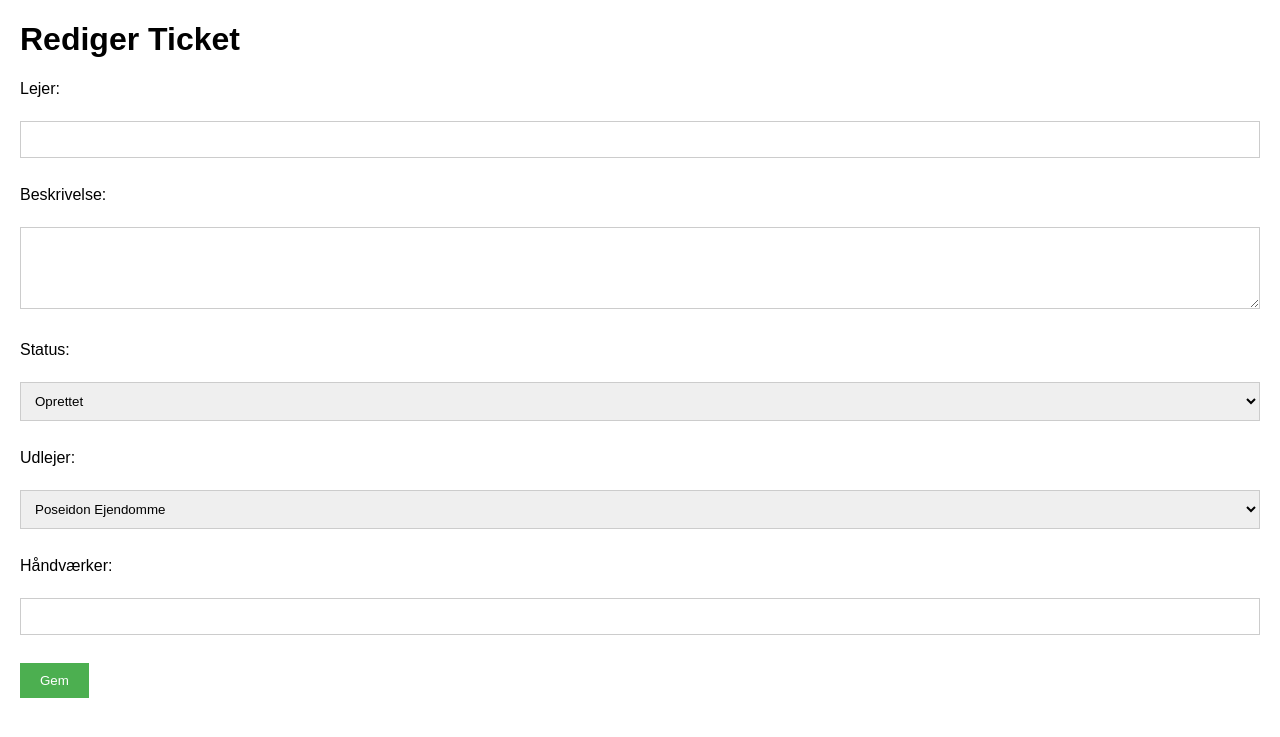
After one commit to bbb36845/SAPUTicket, a Flask app: template templates/edit.html in a window 1280 px wide. The commit adds this page. Shown: the top 737 px of the page. Run offline with Flask 3, Linux system fonts and the light colour scheme; the template is opened without the code that fills it, so the values that code supplies are empty.

Commit message:
Tilføjet redigering af tickets

```diff
--- a/app.py
+++ b/app.py
@@ -1,10 +1,11 @@
 import sqlite3
 import os  # Importer os modulet
-from flask import Flask, render_template, request, redirect
+from flask import Flask, render_template, request, redirect, flash
 from functools import wraps
 
 
 app = Flask(__name__)
+app.secret_key = 'en_super_hemmelig_nøgle'  # VIGTIGT: Skift dette i produktion!
 
 # Brug absolut sti til databasen OG schema.sql
 DATABASE = os.path.join(app.root_path, 'tickets.db')
@@ -76,9 +77,11 @@ def create_ticket():
             (lejer, beskrivelse, "Oprettet", udlejer),
         )
         conn.commit()
-        print("Ticket oprettet (forhåbentlig!)")  # Debugging
+        flash('Ticket oprettet!', 'success')  # Tilføjet flash-besked
     except Exception as e:
-        print(f"Fejl ved oprettelse af ticket: {e}") #Mere debugging.
+        print(f"Fejl ved oprettelse af ticket: {e}")  # Behold denne
+        flash(f'Fejl ved oprettelse af ticket: {e}', 'error')  # Tilføjet flash-besked
+        # Overvej at rulle transaktionen tilbage: conn.rollback()
     finally:
         conn.close()
     return redirect("/")
@@ -92,7 +95,50 @@ def admin():
 @app.route("/delete/<int:ticket_id>", methods=["POST"])
 def delete_ticket(ticket_id):
     conn = get_db_connection()
-    conn.execute("DELETE FROM tickets WHERE id = ?", (ticket_id,))
-    conn.commit()
+    try:
+        conn.execute("DELETE FROM tickets WHERE id = ?", (ticket_id,))
+        conn.commit()
+        flash('Ticket slettet!', 'success') #Tilføjet flash besked.
+    except Exception as e:
+        print(f"Fejl ved sletning af ticket {e}") #Behold denne.
+        flash(f'Fejl ved sletning af ticket {e}', 'error') #Tilføjet flash besked.
+    finally:
+        conn.close()
+    return redirect("/admin")
+@app.route("/edit/<int:ticket_id>", methods=["GET"])
+def edit_ticket(ticket_id):
+    conn = get_db_connection()
+    ticket = conn.execute('SELECT * FROM tickets WHERE id = ?', (ticket_id,)).fetchone()
     conn.close()
+
+    if ticket is None:
+        flash('Ticket findes ikke!', 'error')
+        return redirect('/admin')
+
+    return render_template("edit.html", ticket=ticket)
+
+
+@app.route("/edit/<int:ticket_id>", methods=["POST"])
+def update_ticket(ticket_id):
+    lejer = request.form["lejer"]
+    beskrivelse = request.form["beskrivelse"]
+    status = request.form["status"]  # Hentet fra formularen
+    udlejer = request.form["udlejer"]
+    håndværker = request.form["håndværker"]
+
+
+    conn = get_db_connection()
+    try:
+        conn.execute(
+            "UPDATE tickets SET lejer = ?, beskrivelse = ?, status = ?, udlejer = ?, håndværker = ? WHERE id = ?",
+            (lejer, beskrivelse, status, udlejer, håndværker, ticket_id),
+        )
+        conn.commit()
+        flash('Ticket opdateret!', 'success')
+    except Exception as e:
+        print(f"Fejl ved opdatering af ticket: {e}")
+        flash(f'Fejl ved opdatering af ticket: {e}', 'error')
+        # Evt. conn.rollback()
+    finally:
+        conn.close()
     return redirect("/admin")
--- /dev/null
+++ b/templates/edit.html
@@ -0,0 +1,78 @@
+<!DOCTYPE html>
+<html>
+<head>
+    <title>Rediger Ticket</title>
+    <style>
+        /* Grundlæggende styling - samme som index.html */
+        body {
+            font-family: sans-serif;
+            margin: 20px;
+        }
+
+        label {
+            display: block;
+            margin-bottom: 5px;
+        }
+
+        input[type="text"],
+        textarea,
+        select {
+            width: 100%;
+            padding: 10px;
+            margin-bottom: 10px;
+            border: 1px solid #ccc;
+            box-sizing: border-box;
+        }
+
+        input[type="submit"] {
+            background-color: #4CAF50;
+            color: white;
+            padding: 10px 20px;
+            border: none;
+            cursor: pointer;
+        }
+    </style>
+</head>
+<body>
+    <h1>Rediger Ticket</h1>
+
+    {% with messages = get_flashed_messages(with_categories=true) %}
+      {% if messages %}
+        <ul class="flashes">
+          {% for category, message in messages %}
+            <li class="{{ category }}">{{ message }}</li>
+          {% endfor %}
+        </ul>
+      {% endif %}
+    {% endwith %}
+
+    <form action="/edit/{{ ticket.id }}" method="post">
+        <label for="lejer">Lejer:</label><br>
+        <input type="text" id="lejer" name="lejer" value="{{ ticket.lejer }}" required><br><br>
+
+        <label for="beskrivelse">Beskrivelse:</label><br>
+        <textarea id="beskrivelse" name="beskrivelse" rows="4" cols="50" required>{{ ticket.beskrivelse }}</textarea><br><br>
+
+        <label for="status">Status:</label><br>
+        <select id="status" name="status" required>
+            <option value="Oprettet" {% if ticket.status == 'Oprettet' %}selected{% endif %}>Oprettet</option>
+            <option value="Igangsat" {% if ticket.status == 'Igangsat' %}selected{% endif %}>Igangsat</option>
+            <option value="Afventer" {% if ticket.status == 'Afventer' %}selected{% endif %}>Afventer</option>
+            <option value="Afsluttet" {% if ticket.status == 'Afsluttet' %}selected{% endif %}>Afsluttet</option>
+        </select><br><br>
+
+        <label for="udlejer">Udlejer:</label><br>
+        <select id="udlejer" name="udlejer" required>
+            <option value="Poseidon Ejendomme" {% if ticket.udlejer == 'Poseidon Ejendomme' %}selected{% endif %}>Poseidon Ejendomme</option>
+            <option value="Andreasen Ejendomme" {% if ticket.udlejer == 'Andreasen Ejendomme' %}selected{% endif %}>Andreasen Ejendomme</option>
+            <option value="Vedbækhus" {% if ticket.udlejer == 'Vedbækhus' %}selected{% endif %}>Vedbækhus</option>
+            <option value="Ishockey ApS" {% if ticket.udlejer == 'Ishockey ApS' %}selected{% endif %}>Ishockey ApS</option>
+        </select><br><br>
+
+        <label for="håndværker">Håndværker:</label><br>
+        <input type="text" id="håndværker" name="håndværker" value="{{ ticket.håndværker }}"><br><br>
+
+        <input type="submit" value="Gem">
+    </form>
+</body>
+</html>
```
Also changed, not shown: templates/admin.html (+36 -0 lines).
